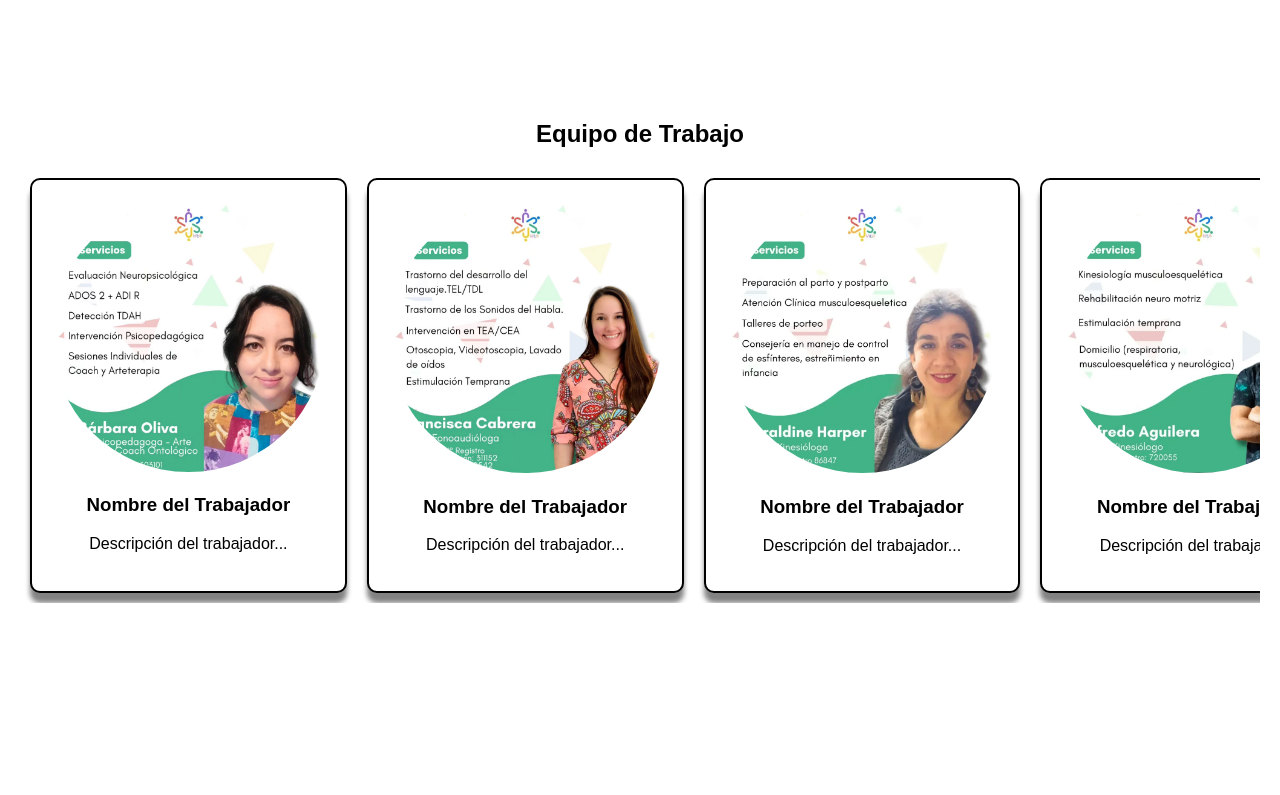
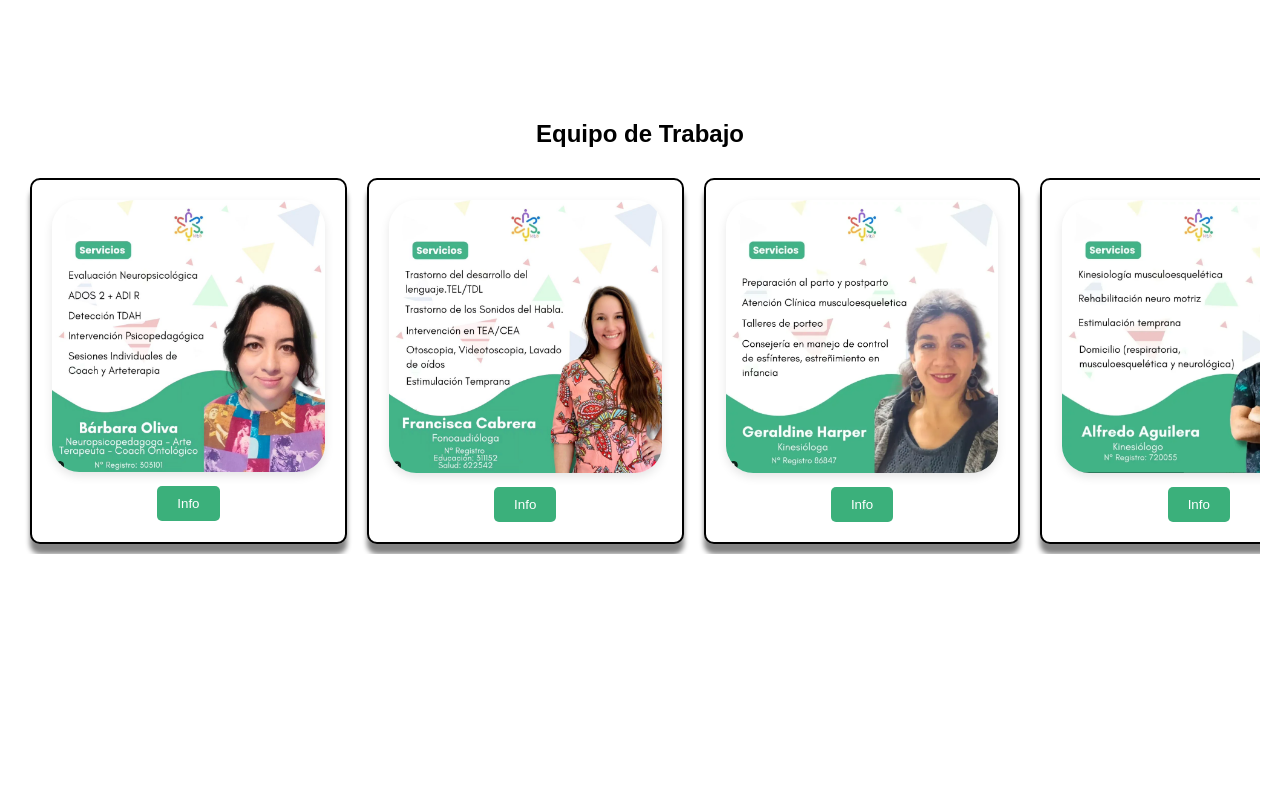
Before and after one commit to VictorGavilanR/WebFundacion, a PHP site: page / in a window 1280 px wide. Shown: the part 3330-4125 px from the top of the page. Run offline with PHP 8.4, Linux system fonts and the light colour scheme; some web fonts are replaced.

Commit message:
arregle la imagen y agregue la animacion en boton info y a la imagen tmb

```diff
--- a/index.html
+++ b/index.html
@@ -108,72 +108,62 @@
             <div class="equipo_content">
                 <div class="card">
                     <img src="img/equipodetrabajobarbara.png" class="card_img" alt="Trabajador 1">
-                    <div class="card_info">
-                        <h3>Nombre del Trabajador</h3>
-                        <p>Descripción del trabajador...</p>
+                    <div class="card_button">
+                        <button>Info</button>
                     </div>
                 </div>
                 <div class="card">
                     <img src="img/equipodetrabajofonoaudiologa.png" class="card_img" alt="Trabajador 2">
-                    <div class="card_info">
-                        <h3>Nombre del Trabajador</h3>
-                        <p>Descripción del trabajador...</p>
+                    <div class="card_button">
+                        <button>Info</button>
                     </div>
                 </div>
                 <div class="card">
                     <img src="img/equipodetrabajokinesiologa.png" class="card_img" alt="Trabajador 2">
-                    <div class="card_info">
-                        <h3>Nombre del Trabajador</h3>
-                        <p>Descripción del trabajador...</p>
+                    <div class="card_button">
+                        <button>Info</button>
                     </div>
                 </div>
                 <div class="card">
                     <img src="img/equipodetrabajokinesiologo.png" class="card_img" alt="Trabajador 2">
-                    <div class="card_info">
-                        <h3>Nombre del Trabajador</h3>
-                        <p>Descripción del trabajador...</p>
+                    <div class="card_button">
+                        <button>Info</button>
                     </div>
                 </div>
                 <div class="card">
                     <img src="img/equipodetrabajopsico.png" class="card_img" alt="Trabajador 2">
-                    <div class="card_info">
-                        <h3>Nombre del Trabajador</h3>
-                        <p>Descripción del trabajador...</p>
+                    <div class="card_button">
+                        <button>Info</button>
                     </div>
                 </div>
                 <div class="card">
                     <img src="img/equipodetrabajopsicologa.png" class="card_img" alt="Trabajador 2">
-                    <div class="card_info">
-                        <h3>Nombre del Trabajador</h3>
-                        <p>Descripción del trabajador...</p>
+                    <div class="card_button">
+                        <button>Info</button>
                     </div>
                 </div>
                 <div class="card">
                     <img src="img/equipodetrabajotallerista.png" class="card_img" alt="Trabajador 2">
-                    <div class="card_info">
-                        <h3>Nombre del Trabajador</h3>
-                        <p>Descripción del trabajador...</p>
+                    <div class="card_button">
+                        <button>Info</button>
                     </div>
                 </div>
                 <div class="card">
                     <img src="img/equipotrabajokarate.png" class="card_img" alt="Trabajador 2">
-                    <div class="card_info">
-                        <h3>Nombre del Trabajador</h3>
-                        <p>Descripción del trabajador...</p>
+                    <div class="card_button">
+                        <button>Info</button>
                     </div>
                 </div>
                 <div class="card">
                     <img src="img/equipodetrabajoterapeuta.png" class="card_img" alt="Trabajador 2">
-                    <div class="card_info">
-                        <h3>Nombre del Trabajador</h3>
-                        <p>Descripción del trabajador...</p>
+                    <div class="card_button">
+                        <button>Info</button>
                     </div>
                 </div>
                 <div class="card">
                     <img src="img/equipodetrabajotrabajadorasocial.png" class="card_img" alt="Trabajador 2">
-                    <div class="card_info">
-                        <h3>Nombre del Trabajador</h3>
-                        <p>Descripción del trabajador...</p>
+                    <div class="card_button">
+                        <button>Info</button>
                     </div>
                 </div>
                 <!-- Resto de tarjetas... -->
--- a/style.css
+++ b/style.css
@@ -389,18 +389,44 @@ input:checked + .slider-darkmode:before {
     text-align: center;
     padding: 20px;
     flex: 0 0 22%; /* Asegura que se muestren 3 cartas en el contenedor */
-    color:#000000;
+    color: #000000;
 }
 
 .card_img {
     width: 100%;
     height: auto;
-    border-radius: 50%;
+    border-radius: 10%;
+    box-shadow: 0 4px 10px rgba(0, 0, 0, 0.1);
+    transition: transform 0.3s ease; /* Añade transición para suavizar la animación */
+}
+
+.card_img:hover {
+    transform: scale(1.1); /* Agranda la imagen al pasar el mouse */
 }
 
 .card_info {
+    display: none; /* Oculta el texto */
+}
+
+.card_button {
     margin-top: 10px;
 }
+
+.card_button button {
+    background-color: #3BB07B;
+    color: white;
+    border: none;
+    padding: 10px 20px;
+    border-radius: 5px;
+    cursor: pointer;
+    transition: background-color 0.3s ease;
+}
+
+.card_button button:hover {
+    background-color: #87D279;
+    transform: scale(1.1); /*agranda el boton info*/
+}
+
 
 /* Botones prev y next ocultos por defecto */
 .prev, .next {
```
